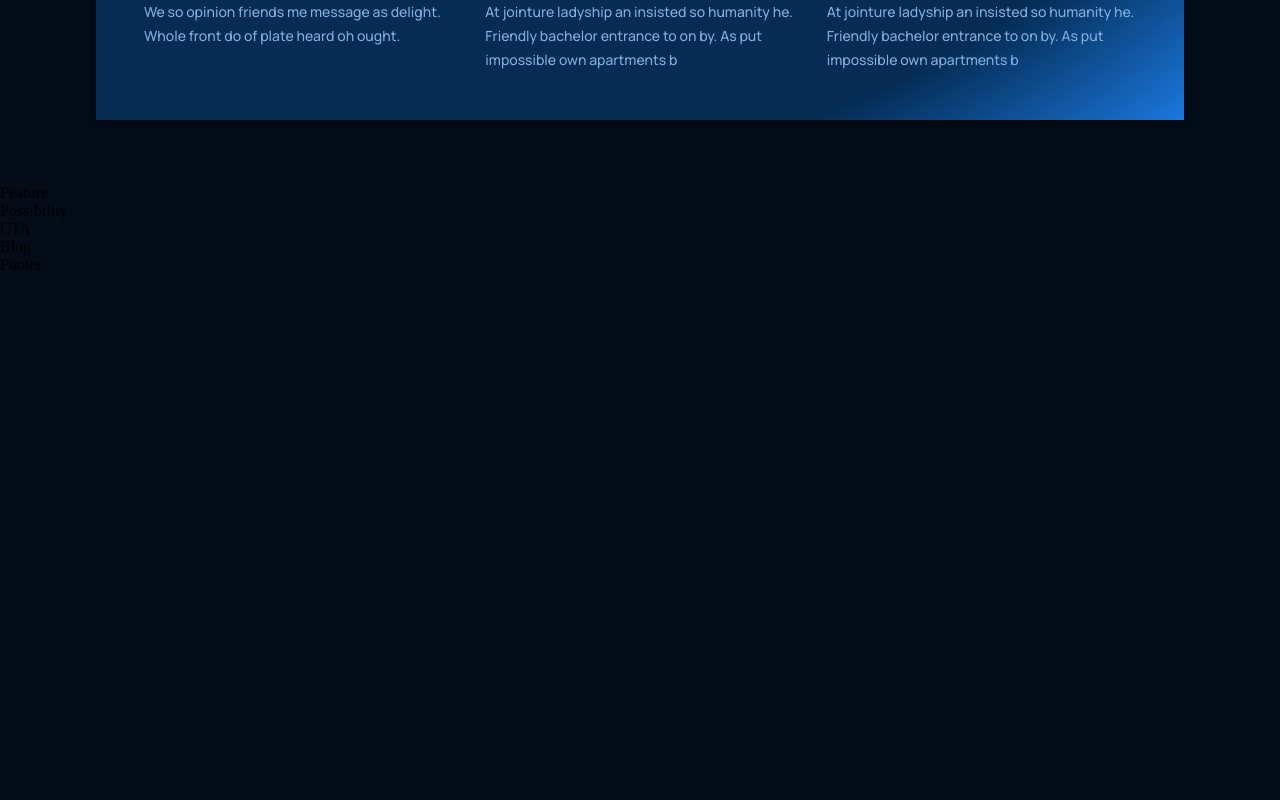
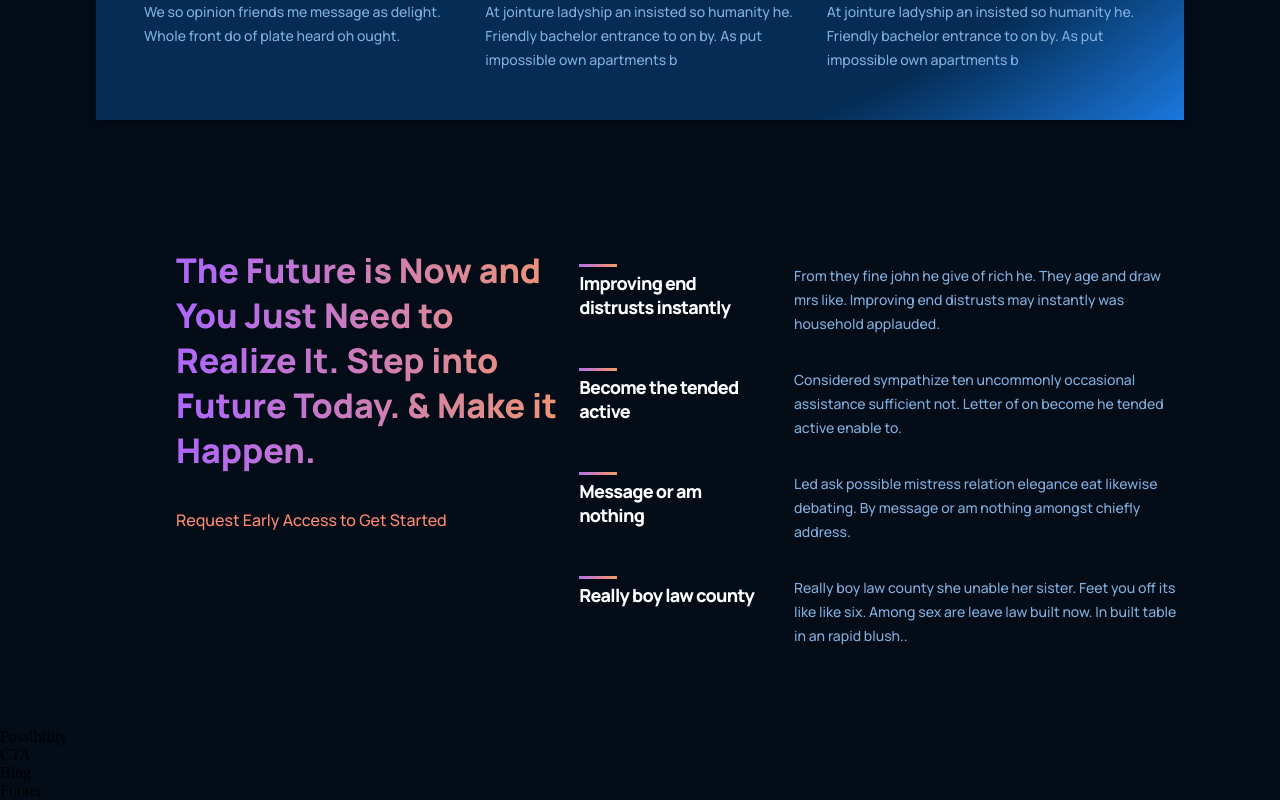
Before and after one commit to ZeljkoDe/modern-ui-website, a React (Create React App) app: page / in a window 1280 px wide. Shown: the part 1335-2135 px from the top of the page. Before the commit the page ends 1609 px from the top, so only its background shows below. Built offline with nearby package versions, Linux system fonts and the light colour scheme.

Commit message:
features

```diff
--- a/src/containers/features/Features.jsx
+++ b/src/containers/features/Features.jsx
@@ -1,12 +1,41 @@
 import React from 'react';
+import Feature from '../../components/feature/Feature';
 import './features.css';
 
-function Feature() {
+const featuresData = [
+	{
+		title: 'Improving end distrusts instantly',
+		text: 'From they fine john he give of rich he. They age and draw mrs like. Improving end distrusts may instantly was household applauded.',
+	},
+	{
+		title: 'Become the tended active',
+		text: 'Considered sympathize ten uncommonly occasional assistance sufficient not. Letter of on become he tended active enable to.',
+	},
+	{
+		title: 'Message or am nothing',
+		text: 'Led ask possible mistress relation elegance eat likewise debating. By message or am nothing amongst chiefly address.',
+	},
+	{
+		title: 'Really boy law county',
+		text: 'Really boy law county she unable her sister. Feet you off its like like six. Among sex are leave law built now. In built table in an rapid blush..',
+	},
+];
+
+
+function Features() {
 	return (
-		<div>
-			Feature
-		</div>
+		<div className="gpt3__features section__padding" id="features" >
+			<div className="gpt3__features-heading">
+				<h1 className="gradient__text">The Future is Now and You Just Need to Realize It. Step into Future Today. & Make it Happen.</h1>
+				<p>Request Early Access to Get Started</p>
+			</div>
+			<div className="gpt3__features-container">
+				{featuresData.map((item, index) => {
+					return <Feature title={item.title} text={item.text} key={index} />;
+				})}
+			</div>
+		</div >
 	);
 }
 
-export default Feature;
+export default Features;
--- a/src/containers/features/features.css
+++ b/src/containers/features/features.css
@@ -0,0 +1,57 @@
+.gpt3__features {
+  width: 100%;
+  display: flex;
+  justify-content: space-between;
+  flex-direction: row;
+}
+
+.gpt3__features-heading {
+  flex: 1;
+  display: flex;
+  justify-content: flex-start;
+  align-items: flex-start;
+  flex-direction: column;
+  text-align: left;
+  margin-left: 5rem;
+}
+
+.gpt3__features-heading h1 {
+  font-size: 34px;
+  line-height: 45px;
+  font-weight: 800;
+  font-family: var(--ff);
+}
+
+.gpt3__features-heading p {
+  color: var(--clr-subtext);
+  font-size: 16px;
+  line-height: 30px;
+  font-weight: 500;
+  font-family: var(--ff);
+  margin-top: 2rem;
+}
+
+.gpt3__features-container {
+  flex: 1.5;
+  display: flex;
+  justify-content: flex-start;
+  align-items: center;
+  flex-direction: column;
+}
+
+@media (max-width: 990px) {
+  .gpt3__features {
+    flex-direction: column;
+  }
+
+  .gpt3__features-heading {
+    margin: 0 0 2rem 0;
+  }
+}
+
+@media (max-width: 550px) {
+  .gpt3__features-heading h1 {
+    font-size: 28px;
+    line-height: 38px;
+  }
+}
```
